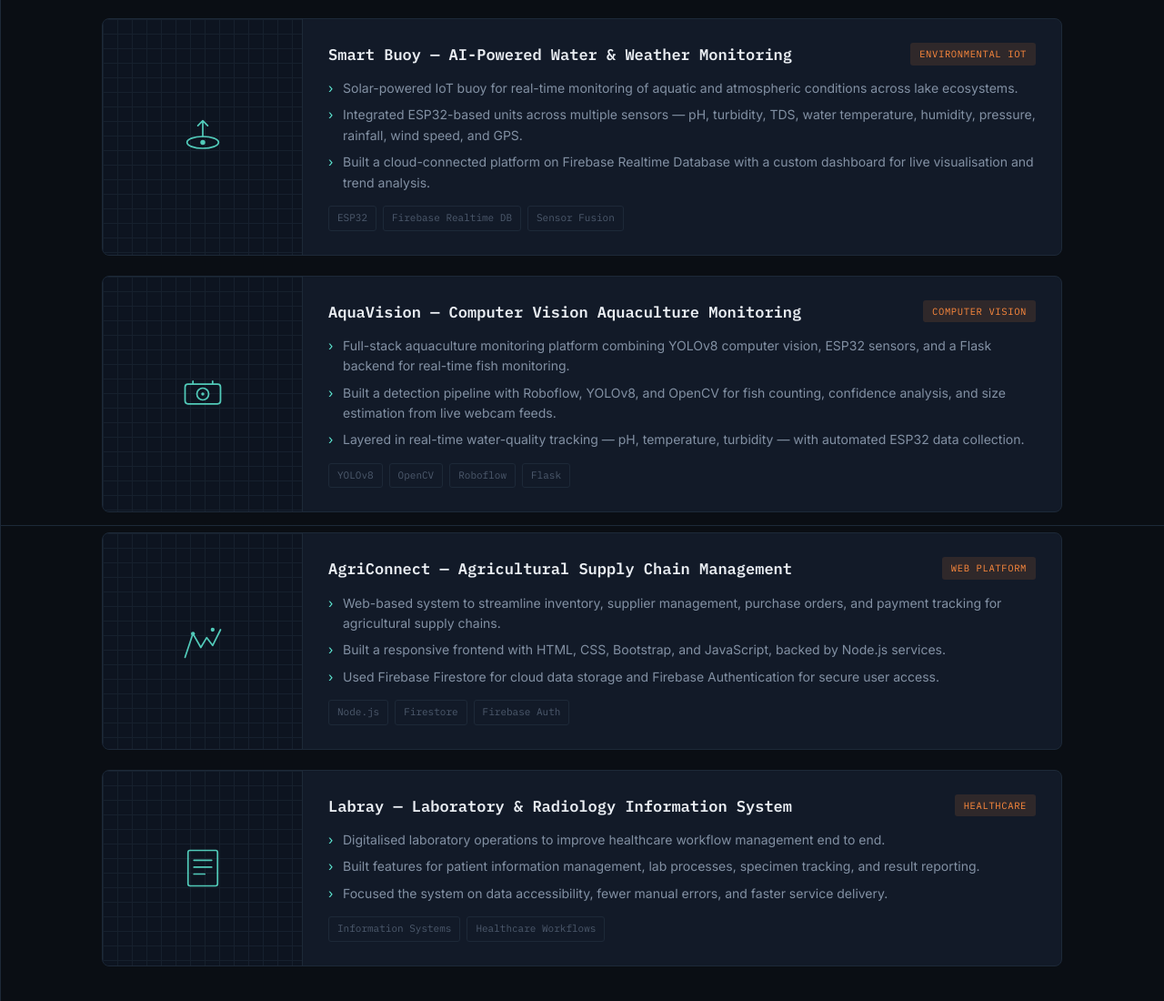
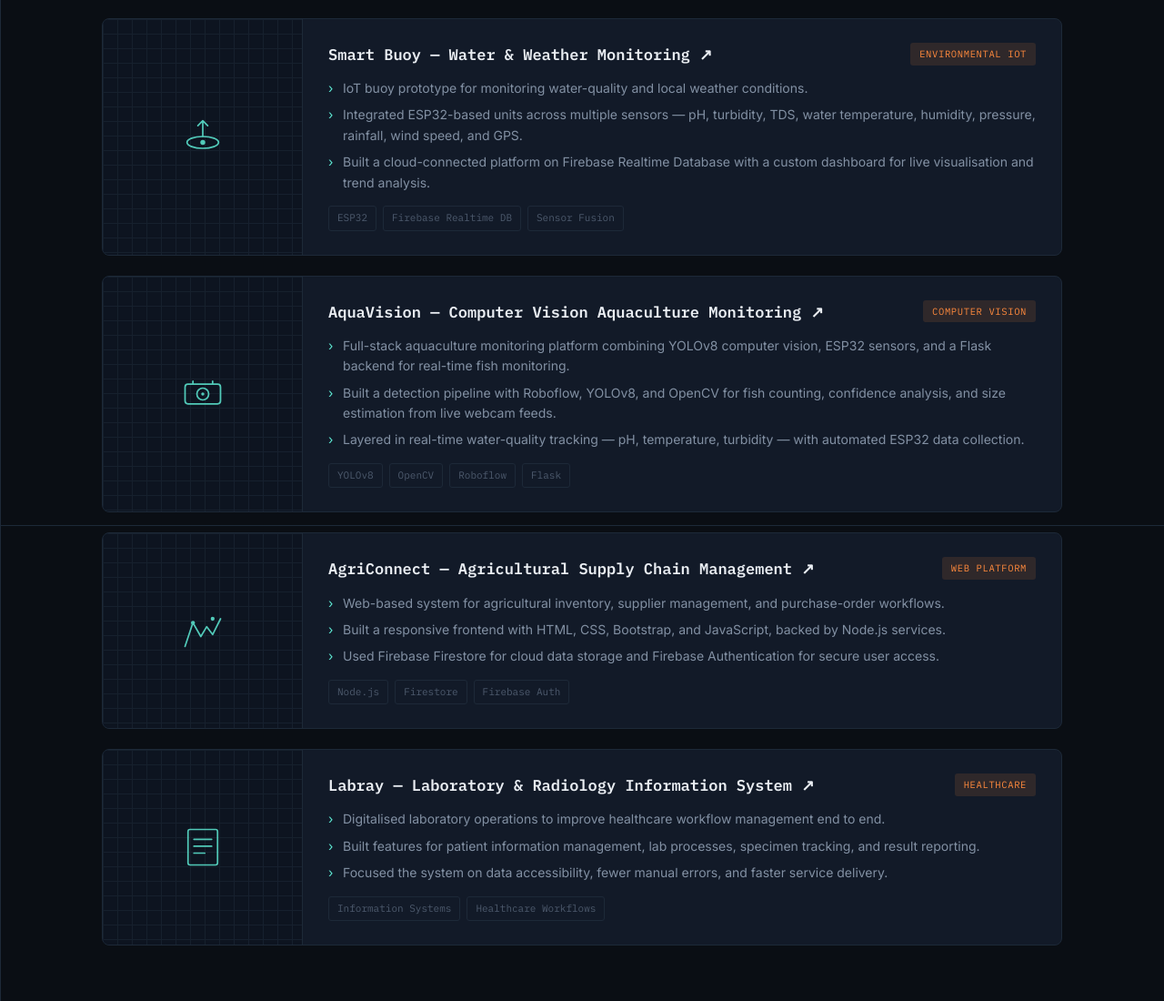
Before and after one commit to LeeshaniZ/portfolio, a plain HTML site: page index.html in a window 1280 px wide. Shown: the part 2623-3723 px from the top of the page at 91% size. Drawn offline with Linux system fonts and the light colour scheme.

Commit message:
Link featured projects and keep project descriptions evidence-based

```diff
--- a/index.html
+++ b/index.html
@@ -461,11 +461,11 @@
           </div>
           <div class="proj-body">
             <div class="proj-top">
-              <div class="proj-title">Smart Buoy — AI-Powered Water &amp; Weather Monitoring</div>
+              <a class="proj-title" href="https://github.com/LeeshaniZ/RealTime-Buoy-IoT-Dashboard" target="_blank" rel="noopener">Smart Buoy — Water &amp; Weather Monitoring ↗</a>
               <span class="tag">Environmental IoT</span>
             </div>
             <ul>
-              <li>Solar-powered IoT buoy for real-time monitoring of aquatic and atmospheric conditions across lake ecosystems.</li>
+              <li>IoT buoy prototype for monitoring water-quality and local weather conditions.</li>
               <li>Integrated ESP32-based units across multiple sensors — pH, turbidity, TDS, water temperature, humidity, pressure, rainfall, wind speed, and GPS.</li>
               <li>Built a cloud-connected platform on Firebase Realtime Database with a custom dashboard for live visualisation and trend analysis.</li>
             </ul>
@@ -484,7 +484,7 @@
           </div>
           <div class="proj-body">
             <div class="proj-top">
-              <div class="proj-title">AquaVision — Computer Vision Aquaculture Monitoring</div>
+              <a class="proj-title" href="https://github.com/LeeshaniZ/AquaVision" target="_blank" rel="noopener">AquaVision — Computer Vision Aquaculture Monitoring ↗</a>
               <span class="tag">Computer Vision</span>
             </div>
             <ul>
@@ -506,11 +506,11 @@
           </div>
           <div class="proj-body">
             <div class="proj-top">
-              <div class="proj-title">AgriConnect — Agricultural Supply Chain Management</div>
+              <a class="proj-title" href="https://github.com/LeeshaniZ/Agriconnect-Website" target="_blank" rel="noopener">AgriConnect — Agricultural Supply Chain Management ↗</a>
               <span class="tag">Web Platform</span>
             </div>
             <ul>
-              <li>Web-based system to streamline inventory, supplier management, purchase orders, and payment tracking for agricultural supply chains.</li>
+              <li>Web-based system for agricultural inventory, supplier management, and purchase-order workflows.</li>
               <li>Built a responsive frontend with HTML, CSS, Bootstrap, and JavaScript, backed by Node.js services.</li>
               <li>Used Firebase Firestore for cloud data storage and Firebase Authentication for secure user access.</li>
             </ul>
@@ -527,7 +527,7 @@
           </div>
           <div class="proj-body">
             <div class="proj-top">
-              <div class="proj-title">Labray — Laboratory &amp; Radiology Information System</div>
+              <a class="proj-title" href="https://github.com/LeeshaniZ/Labray-Laboratories-Management-System" target="_blank" rel="noopener">Labray — Laboratory &amp; Radiology Information System ↗</a>
               <span class="tag">Healthcare</span>
             </div>
             <ul>
```
